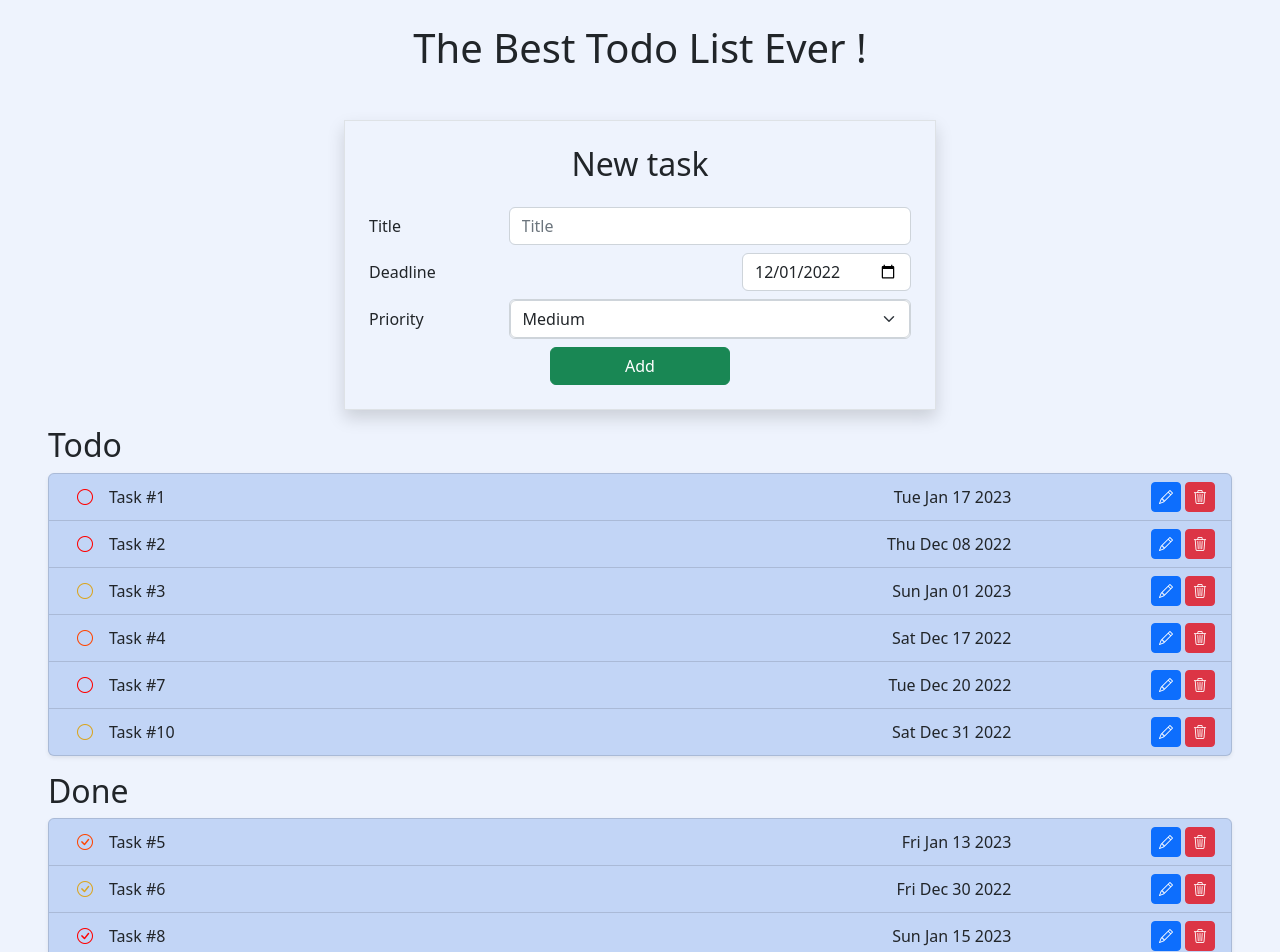
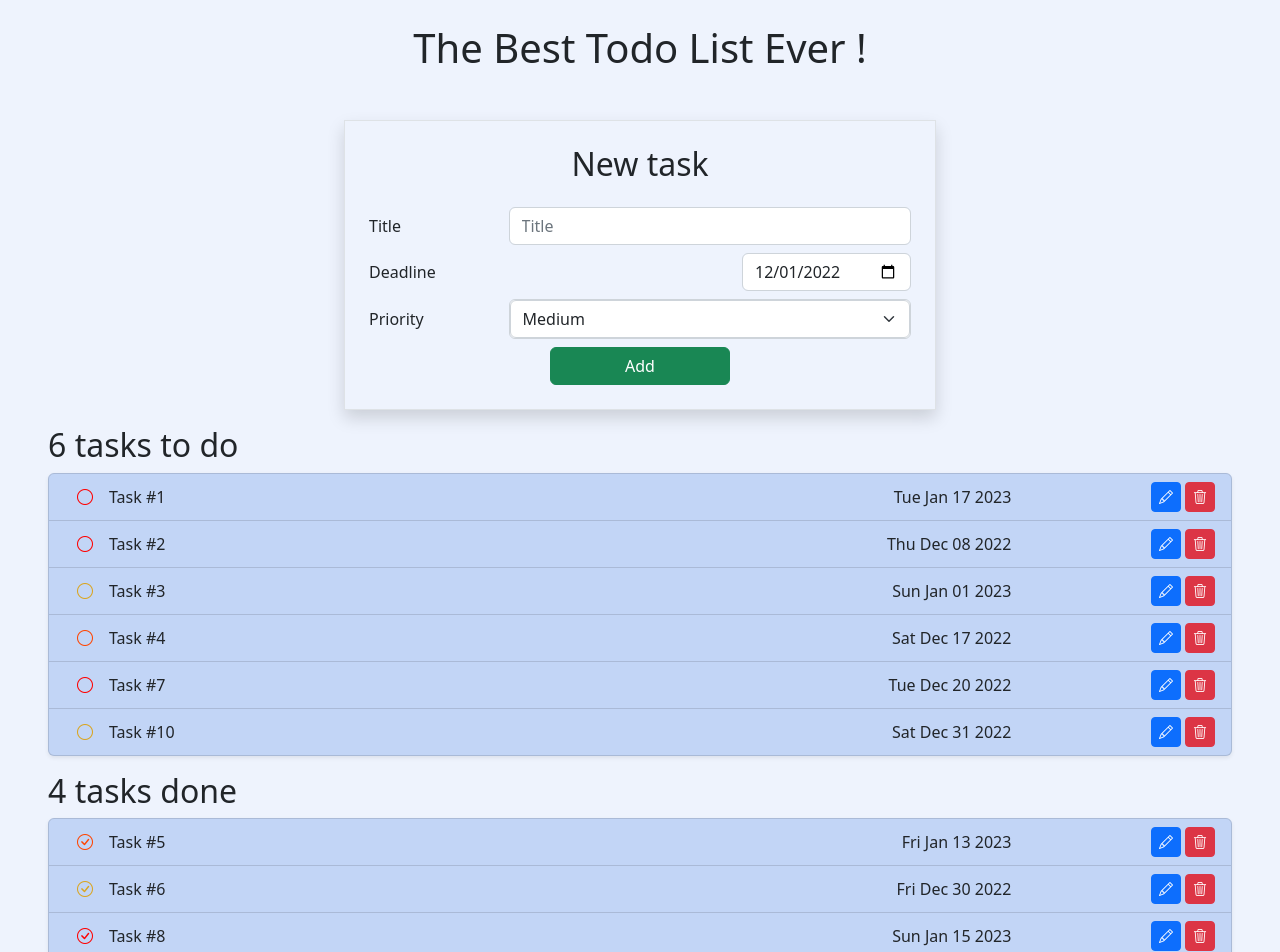
Before and after one commit to ValentinSILVESTRE/React-todolist, a React (Create React App) app: page / in a window 1280 px wide. Shown: the top 952 px of the page. Built offline with nearby package versions, Linux system fonts and the light colour scheme.

Commit message:
Orthographe

```diff
--- a/src/App.tsx
+++ b/src/App.tsx
@@ -97,11 +97,24 @@ function App() {
 		}
 	};
 
+	const todoTaskCount: () => number = () => {
+		return taskList.filter((task) => task.status === taskStatus.todo)
+			.length;
+	};
+
+	const doneTaskCount: () => number = () => {
+		return taskList.filter((task) => task.status === taskStatus.done)
+			.length;
+	};
+
 	return (
 		<main className="App mt-3 m-5">
 			<TaskAddForm onSubmit={addTask} />
 
-			<h2>Todo</h2>
+			<h2>
+				{todoTaskCount() || 'No'} task{todoTaskCount() !== 1 && 's'} to
+				do
+			</h2>
 			<TaskList
 				tasks={taskList.filter(
 					(task) => task.status === taskStatus.todo
@@ -110,7 +123,10 @@ function App() {
 				deleteTask={deleteTask}
 			/>
 
-			<h2>Done</h2>
+			<h2>
+				{doneTaskCount() || 'No'} task{doneTaskCount() !== 1 && 's'}{' '}
+				done
+			</h2>
 			<TaskList
 				tasks={taskList.filter(
 					(task) => task.status === taskStatus.done
```
